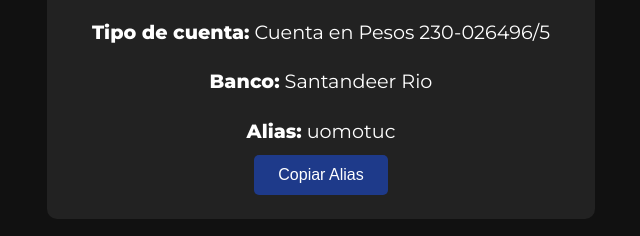
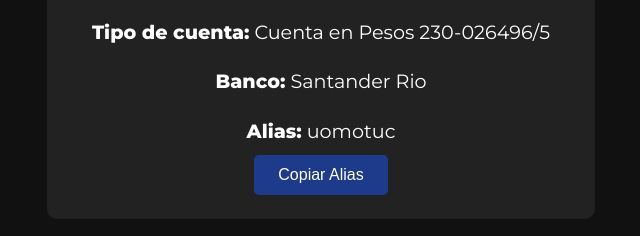
Before and after one commit to elopezgit/uomo, a plain HTML site: page index.html in a window 1280 px wide. Shown: the part 4818-5054 px from the top of the page, 319-959 px from the left. Drawn offline with Linux system fonts and the light colour scheme.

Commit message:
se agrega dato de banco santander

```diff
--- a/index.html
+++ b/index.html
@@ -218,7 +218,7 @@
       <div>
         <p><strong>Titular:</strong> Jaureguina Victor Alejandro</p>
         <p><strong>Tipo de cuenta:</strong> Cuenta en Pesos 230-026496/5</p>
-        <p><strong>Banco:</strong> Santandeer Rio</p>
+        <p><strong>Banco:</strong> Santander Rio</p>
         <p><strong>Alias:</strong> uomotuc</p>
         <button onclick="copyToClipboard('uomotuc', this)">Copiar Alias</button>
       </div>
```
